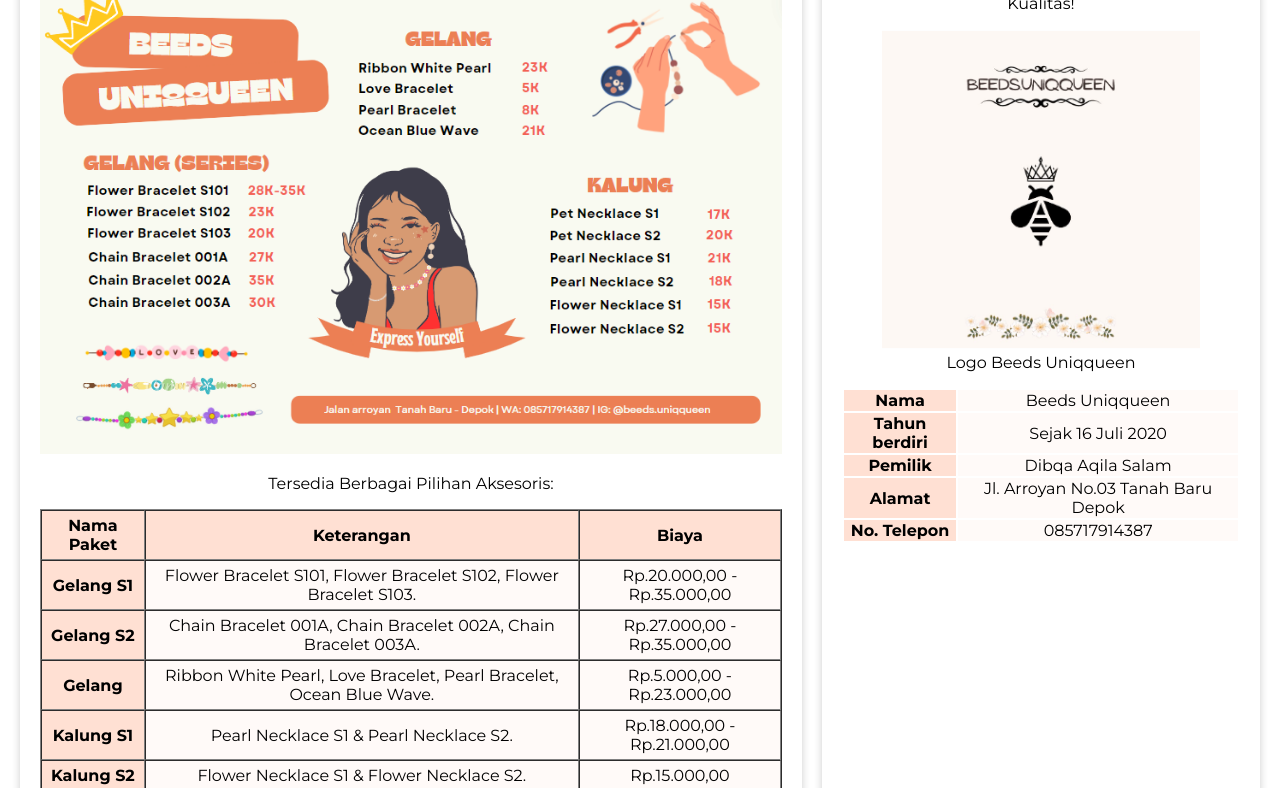
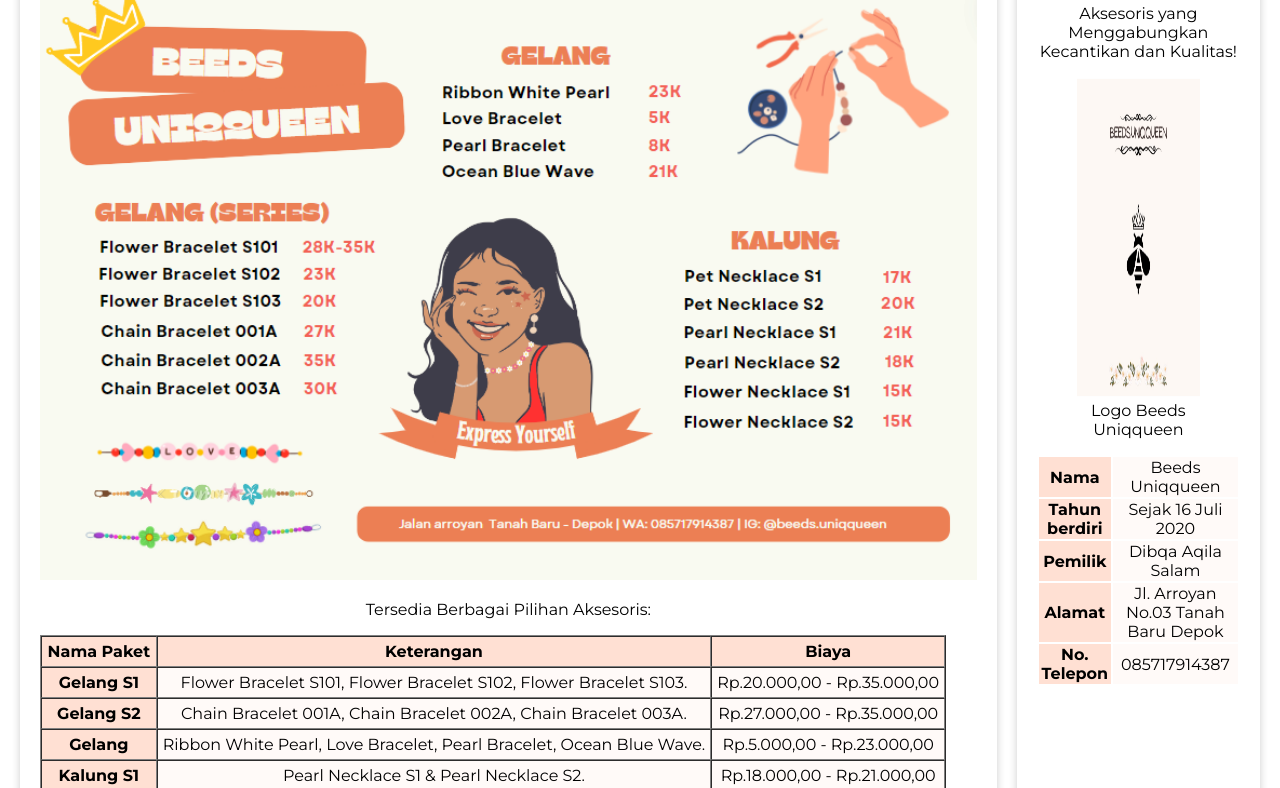
Before and after one commit to Dibqa/Beeds-Uniqqueen, a plain HTML site: page index.html in a window 1280 px wide. Shown: the part 1428-2216 px from the top of the page. Drawn offline with Linux system fonts and the light colour scheme; a web font is replaced by a local one.

Commit message:
Update index.html

```diff
--- a/index.html
+++ b/index.html
@@ -189,7 +189,7 @@
           <h2>Beeds Uniqqueen</h2>
           <p>Aksesoris yang Menggabungkan Kecantikan dan Kualitas!</p>
           <figure>
-            <img src="img/Beeds Uniqqueen.png" alt="" height="320px" />
+            <img src="img/Beeds Uniqqueen.png" alt="" height="320px" class="gambar-artikel" />
             <figcaption>Logo Beeds Uniqqueen</figcaption>
           </figure>
         </header>
```
